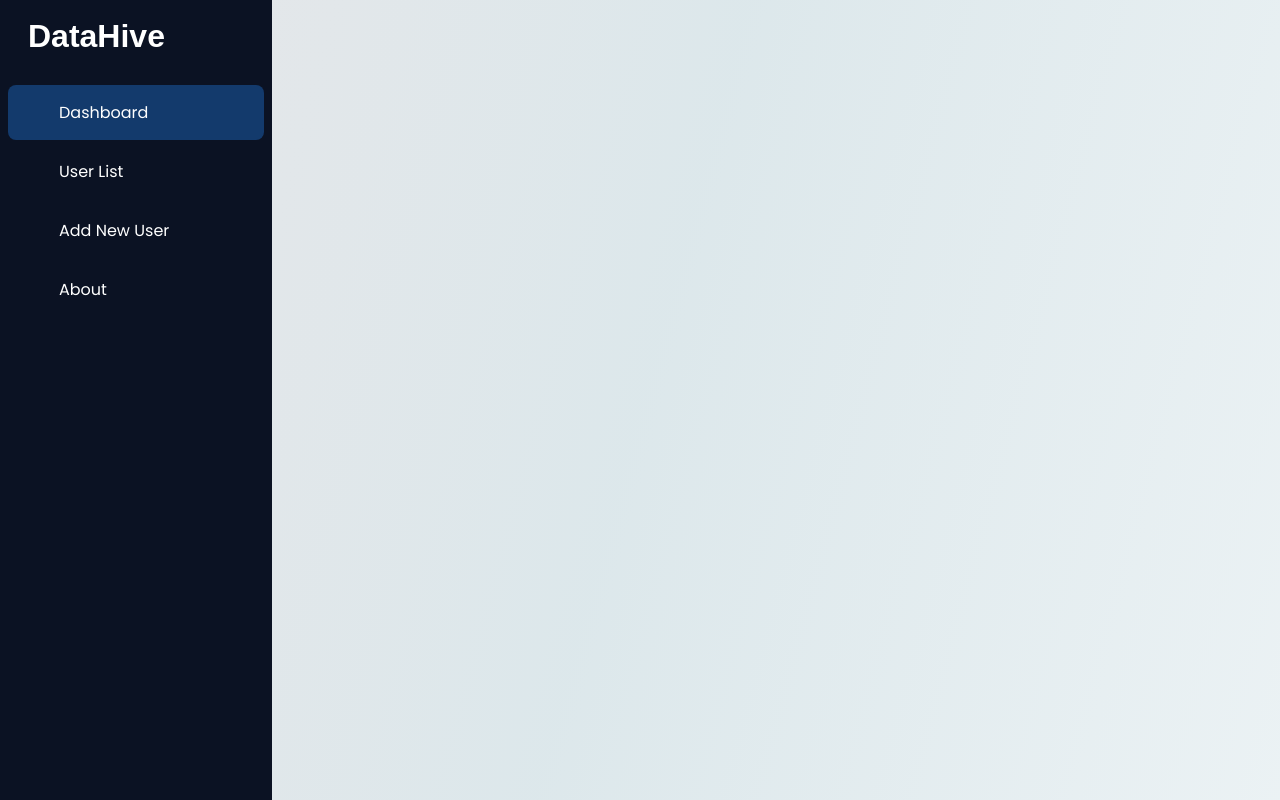
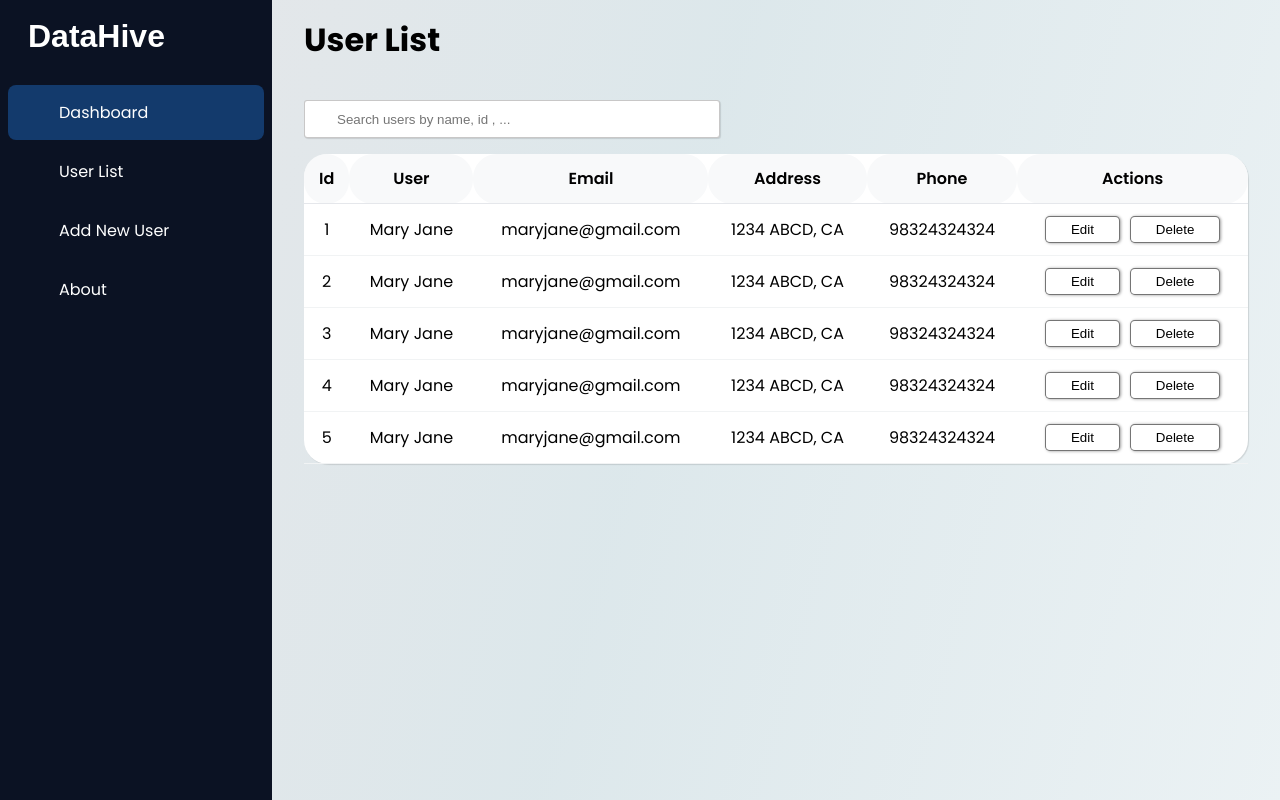
Before and after one commit to Akayxn/SmartUser-Management-System, a React (Vite) app: page /userlist in a window 1280 px wide. Built offline with nearby package versions, Linux system fonts and the light colour scheme; some icons are missing; a web font is replaced by a local one.

Commit message:
finished majority of the userlist just need to add quality of features like pagination and other stuffs

```diff
--- a/src/App.jsx
+++ b/src/App.jsx
@@ -1,8 +1,10 @@
+import "./App.css";
+
 import { useState } from "react";
 import { BrowserRouter, Routes, Route, Router } from "react-router-dom";
 import MainDash from "./Components/MainDash/MainDash";
 import Sidebar from "./Components/Sidebar";
-import "./App.css";
+import UserList from "./Components/UserList/UserList";
 
 function App() {
   return (
@@ -14,6 +16,8 @@ function App() {
           <Routes>
 
             <Route path="dashboard" element={<MainDash></MainDash>}></Route>
+            <Route path="userlist" element={<UserList></UserList>}></Route>
+
             <Route path="about"></Route>
             <Route path="/" element={<MainDash></MainDash>}></Route>
           </Routes>
--- /dev/null
+++ b/src/Components/Searchbar/Searchbar.css
@@ -0,0 +1,14 @@
+.Searchbar {
+  padding: 1rem 0rem;
+}
+
+.Searchbar input {
+  width: 350px;
+  height: 30px;
+  padding: 0.2rem 2rem;
+  text-align: left;
+  border: none;
+  border-radius: 0.2rem;
+  border: 1px solid rgba(85, 82, 82, 0.32);
+  box-shadow: 1px 1px 1px rgba(6, 6, 6, 0.119);
+}
--- /dev/null
+++ b/src/Components/Searchbar/Searchbar.jsx
@@ -0,0 +1,18 @@
+import React from 'react'
+import "./Searchbar.css"
+
+function Searchbar(props) {
+  return (
+    <div className="Searchbar">
+        <input type="text"
+        placeholder='Search users by name, id , ...'
+        className='search-input'
+        onChange={(e)=>{props.onSearchChange(e.target.value)}}
+        />
+
+
+    </div>
+  )
+}
+
+export default Searchbar
--- /dev/null
+++ b/src/Components/UserList/UserList.css
@@ -0,0 +1,12 @@
+.UserList {
+  display: flex;
+  flex-direction: column;
+  padding: 1rem 2rem;
+  gap: 20px;
+}
+
+.MainDash-Items {
+  display: flex;
+  flex-direction: column;
+  gap: 25px;
+}
--- /dev/null
+++ b/src/Components/UserList/UserList.jsx
@@ -0,0 +1,19 @@
+import React from "react";
+import "./UserList.css";
+import Searchbar from "../Searchbar/Searchbar";
+import UserTable from "../UserTable/UserTable";
+
+
+
+function UserList() {
+  return (
+    <div className="UserList">
+      <h1>User List</h1>
+      <div className="UserList-Items">
+         <UserTable></UserTable>
+      </div>
+    </div>
+  );
+}
+
+export default UserList;
--- /dev/null
+++ b/src/Components/UserRow/UserRow.css
@@ -0,0 +1,21 @@
+.editBtn {
+  margin-right: 10px;
+  padding: 5px 25px;
+  background-color: white;
+  border: 1px solid rgba(0, 0, 0, 0.542);
+  box-shadow: 1px 0.3px 3px rgba(13, 13, 13, 0.396);
+  border-radius: 0.3rem;
+}
+
+.deleteBtn {
+  padding: 5px 25px;
+  background-color: white;
+  border: 1px solid rgba(0, 0, 0, 0.542);
+  box-shadow: 1px 0.3px 3px rgba(13, 13, 13, 0.396);
+  border-radius: 0.3rem;
+}
+
+.deleteBtn:hover,
+.editBtn:hover {
+  cursor: pointer;
+}
--- /dev/null
+++ b/src/Components/UserRow/UserRow.jsx
@@ -0,0 +1,20 @@
+import React from 'react'
+import "./UserRow.css"
+
+function UserRow(props) {
+  return (
+    <tr>
+        <td>{props.user.id}</td>
+        <td>{props.user.username}</td>
+        <td>{props.user.email}</td>
+        <td>{props.user.address}</td>
+        <td>{props.user.phone}</td>
+        <td className='buttons'>
+            <button className="editBtn" onClick={()=>props.onEdit(props.user.id)}>Edit</button>
+            <button className="deleteBtn" onClick={()=>props.onDelete(props.user.id)}>Delete</button>
+        </td>
+    </tr>
+  )
+}
+
+export default UserRow
--- /dev/null
+++ b/src/Components/UserTable/UserTable.css
@@ -0,0 +1,22 @@
+.UserTable {
+  width: 100%;
+  border-collapse: collapse;
+  text-align: center;
+  background-color: white;
+  margin: 0;
+  box-shadow: 1px 1px 1px rgba(6, 6, 6, 0.119);
+  border-radius: 1.5rem;
+}
+
+.UserTable th {
+  background-color: #f8f9fa;
+  padding: 12px;
+  font-weight: 600;
+  border-bottom: 1px solid #e5e7eb;
+  border-radius: 1.5rem;
+}
+
+.UserTable td {
+  padding: 12px;
+  border-bottom: 1px solid #f1f3f4;
+}
--- /dev/null
+++ b/src/Components/UserTable/UserTable.jsx
@@ -0,0 +1,66 @@
+import React, { useState } from "react";
+import "./UserTable.css";
+import UserRow from "../UserRow/UserRow";
+import UserTableData from "./UserTableData";
+import Searchbar from "../Searchbar/Searchbar";
+
+function UserTable() {
+  const [SearchText, setSearchText] = useState("");
+
+  const filteredUsers = UserTableData.filter(
+    (user) =>
+      user.username.toLowerCase().includes(SearchText.toLowerCase()) ||
+      user.id.toString().includes(SearchText.toString()) ||
+      user.email.toLowerCase().includes(SearchText.toLowerCase())
+  );
+
+  const handleEdit = (userid) => {
+    alert(`Editing the ${userid}`);
+  };
+
+  const handleDelete = (userid) => {
+    alert(`Deleting the ${userid}`);
+  };
+
+  return (
+    <div>
+      <Searchbar
+        SearchText={SearchText}
+        onSearchChange={setSearchText}
+      ></Searchbar>
+
+      <table className="UserTable">
+        <thead>
+          <tr>
+            <th>Id</th>
+            <th>User</th>
+            <th>Email</th>
+            <th>Address</th>
+            <th>Phone</th>
+            <th>Actions</th>
+          </tr>
+        </thead>
+        <tbody>
+          {filteredUsers.length > 0 ? (
+            filteredUsers.map((user) => (
+              <UserRow
+                key={user.id}
+                user={user}
+                onEdit={handleEdit}
+                onDelete={handleDelete}
+              />
+            ))
+          ) : (
+            <tr>
+              <td colSpan="6" style={{ textAlign: "center" }}>
+                Not found
+              </td>
+            </tr>
+          )}
+        </tbody>
+      </table>
+    </div>
+  );
+}
+
+export default UserTable;
--- /dev/null
+++ b/src/Components/UserTable/UserTableData.jsx
@@ -0,0 +1,43 @@
+import { Phone } from '@mui/icons-material'
+import React from 'react'
+
+
+export const UserTableData  = [
+    {
+        id:1,
+        username: "Mary Jane",
+        email: "maryjane@gmail.com",
+        address: "1234 ABCD, CA",
+        phone: "98324324324"
+    },
+      {
+        id:2,
+        username: "Mary Jane",
+        email: "maryjane@gmail.com",
+        address: "1234 ABCD, CA",
+        phone: "98324324324"
+    },
+      {
+        id:3,
+        username: "Mary Jane",
+        email: "maryjane@gmail.com",
+        address: "1234 ABCD, CA",
+        phone: "98324324324"
+    },
+      {
+        id:4,
+        username: "Mary Jane",
+        email: "maryjane@gmail.com",
+        address: "1234 ABCD, CA",
+        phone: "98324324324"
+    },
+      {
+        id:5,
+        username: "Mary Jane",
+        email: "maryjane@gmail.com",
+        address: "1234 ABCD, CA",
+        phone: "98324324324"
+    }
+]
+
+export default UserTableData
```
